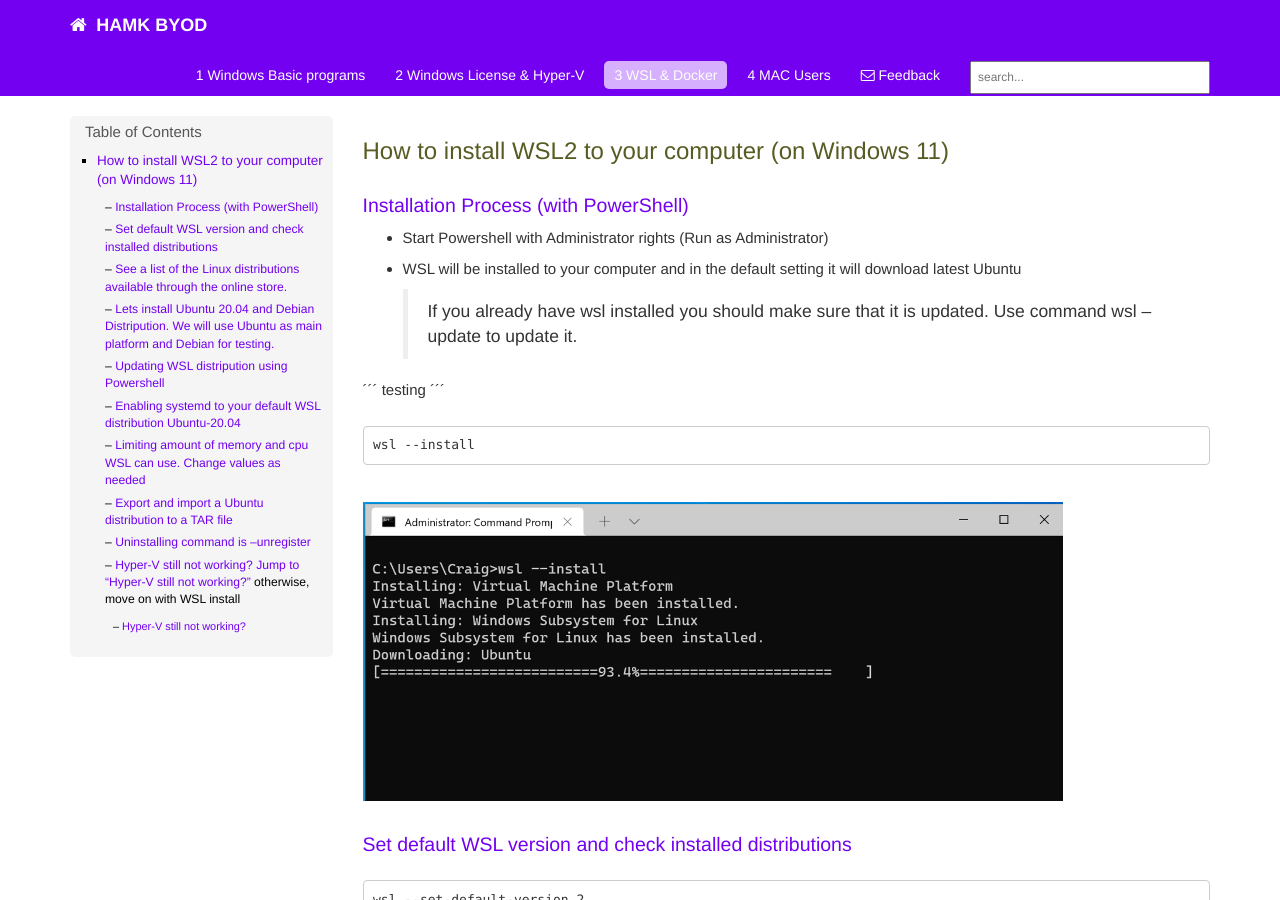
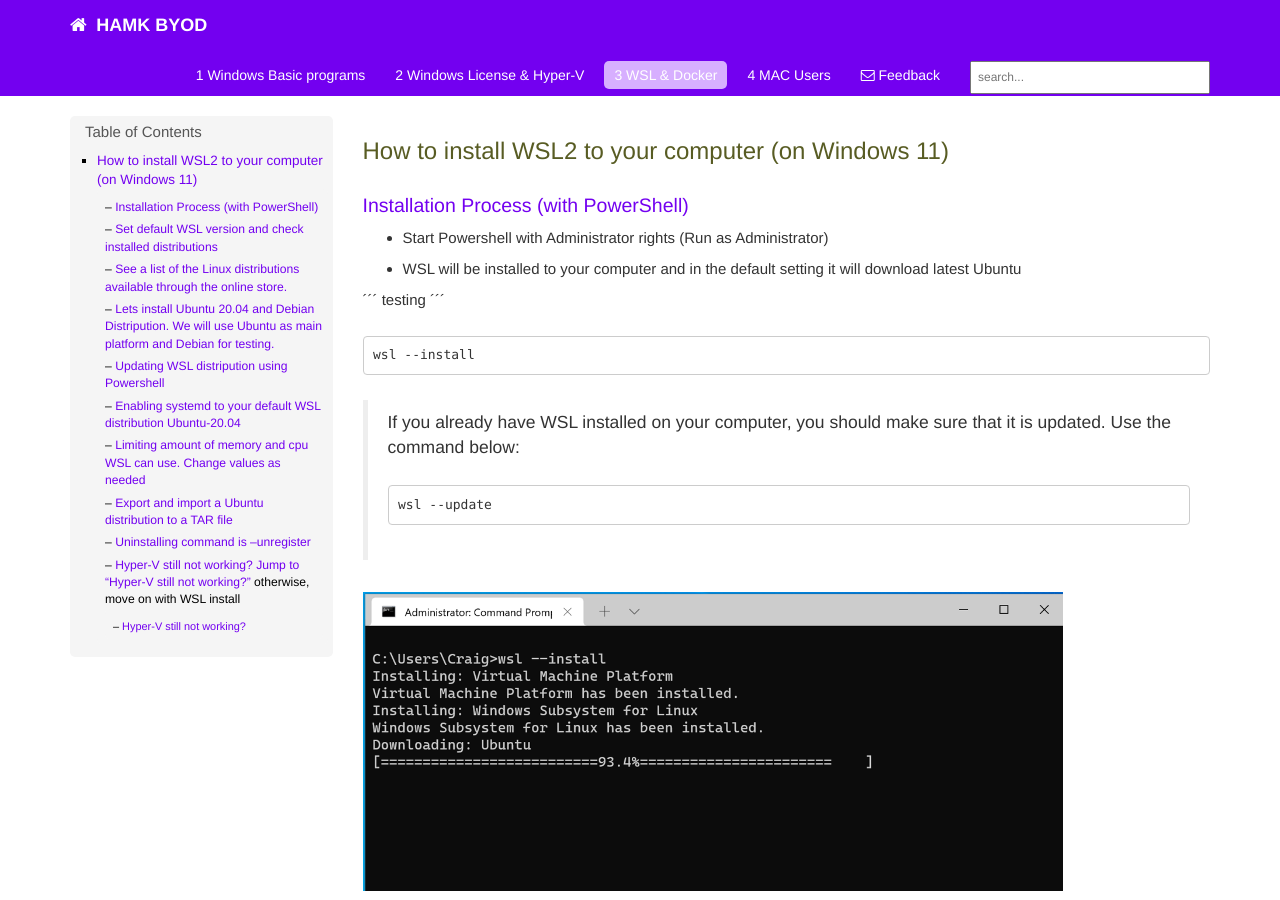
Before and after one commit to tkohonen/tkohonen.github.io, a Jekyll site: the page built from Windows_11_WSL.md, in a window 1280 px wide and 900 px high. Built offline with Jekyll 4.4.1, drawn with Linux system fonts in a browser that asks for light colours; our own code applies the rules of GitHub Pages for plain Markdown files; comment, search, counter and statistics services are not loaded; part of the change alters nothing that is shown.

````diff
--- a/Windows_11_WSL.md
+++ b/Windows_11_WSL.md
@@ -5,7 +5,6 @@
 * Start Powershell with Administrator rights (Run as Administrator)
 
 * WSL will be installed to your computer and in the default setting it will download latest Ubuntu
-> If you already have wsl installed you should make sure that it is updated. Use command wsl --update to update it.
 
 ´´´
 testing
@@ -14,6 +13,11 @@ testing
 ```
 wsl --install
 ```
+> If you already have WSL installed on your computer, you should make sure that it is updated. Use the command below:
+```
+wsl --update
+```
+
 ![Installing WSL](assets/wslupdate.png "WSL --install")
 
 
````
